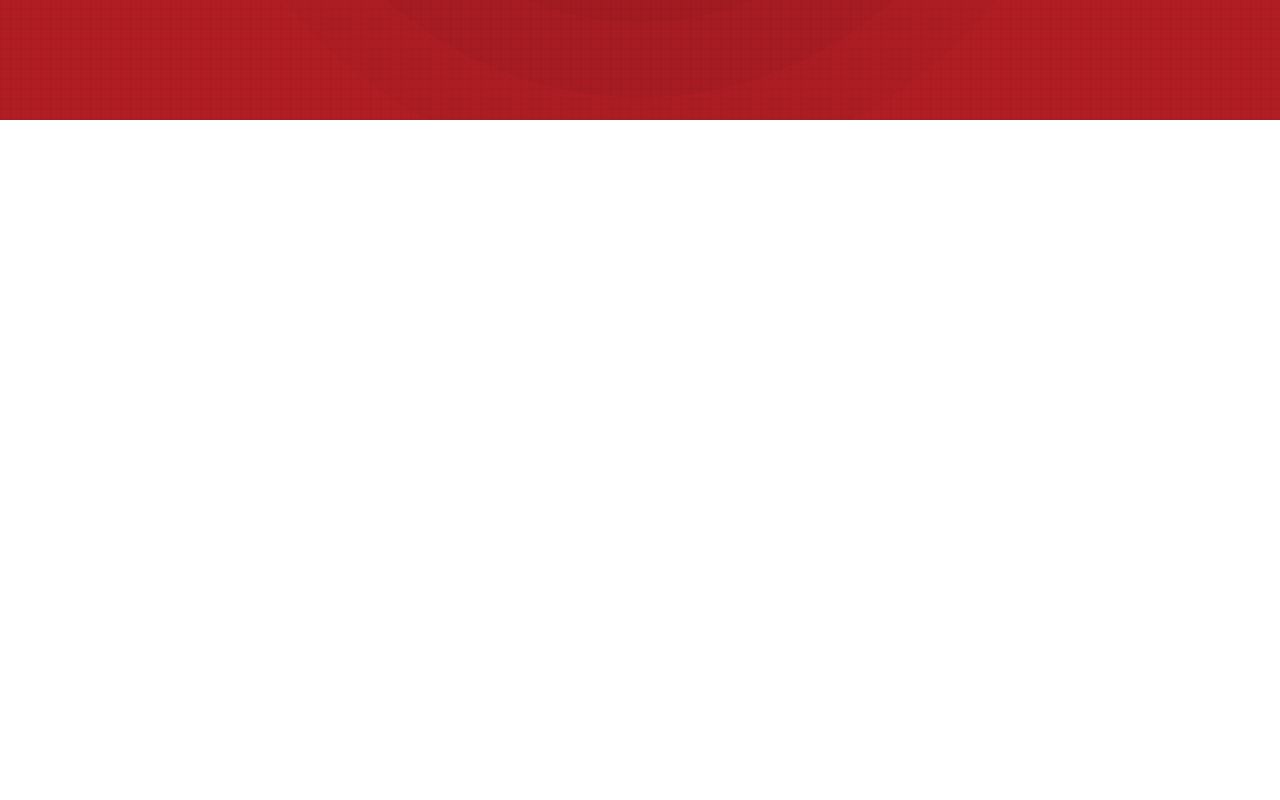
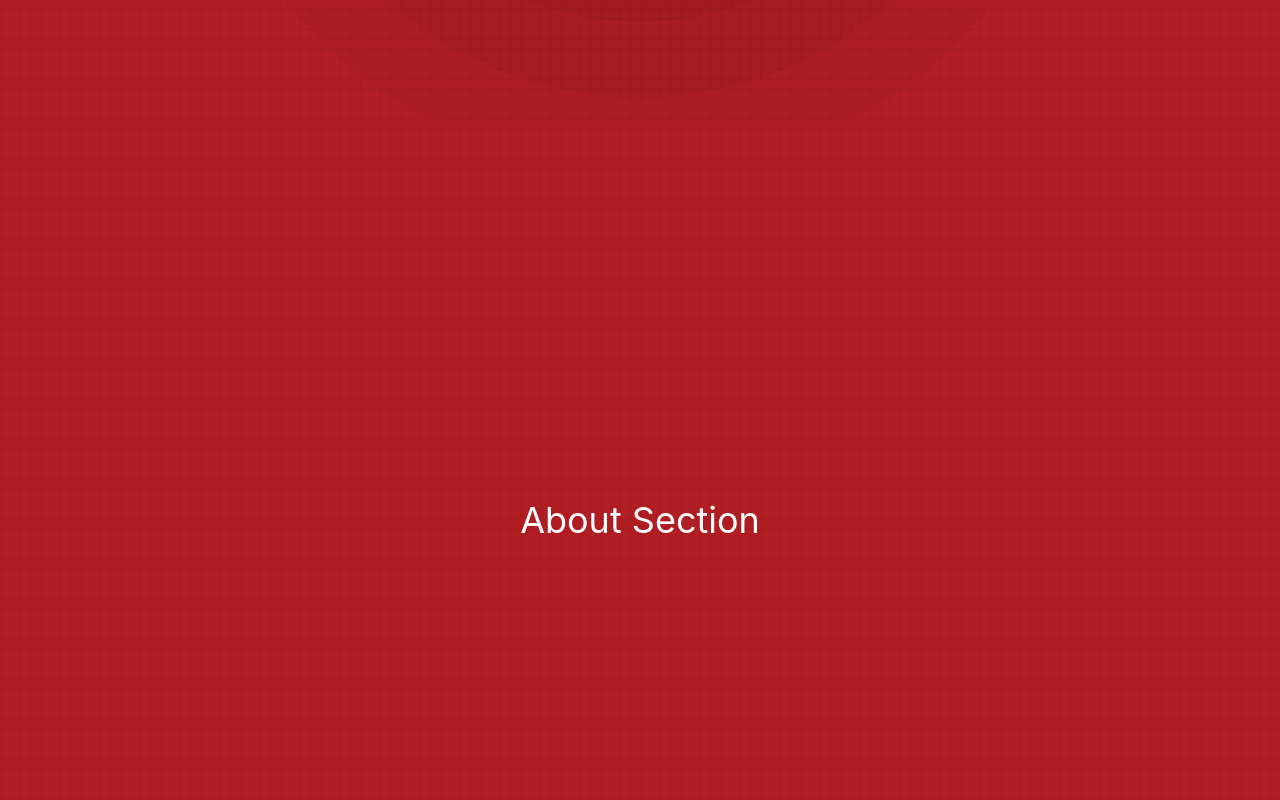
Before and after one commit to Mseavers1/dynamic-algorithm-visualizer, a React (Create React App) app in the folder app/: page / in a window 1280 px wide. Shown: the part 680-1480 px from the top of the page. Before the commit the page ends 800 px from the top, so only its background shows below. Built offline with nearby package versions, Linux system fonts and the light colour scheme.

Commit message:
Added Custom Scrollbar

```diff
--- a/app/src/App.tsx
+++ b/app/src/App.tsx
@@ -1,16 +1,17 @@
-import React from 'react';
 import '@fontsource/roboto';
 import '@fontsource/pacifico';
 import './App.css';
 
 // Main Page -- What is displayed across all pages
 function App() {
+
     return (
-        <div className="bg-wku-red min-h-screen flex flex-col items-center justify-center text-center relative">
+        <div className="bg-wku-red text-center relative">
 
             {/** Grainy Noise Overlay **/}
             <div className="absolute inset-0 bg-grainy-noise bg-grainy-size bg-grainy-position opacity-20 pointer-events-none"></div>
 
+            <div className="min-h-screen flex flex-col items-center justify-center text-center relative">
 
                 {/** Radial Noise Overlay **/}
                 <div className="absolute inset-0 bg-radial-noise opacity-20 pointer-events-none"></div>
@@ -27,7 +28,7 @@ function App() {
                 </p>
 
                 {/** Buttons **/}
-            <div className="select-none flex space-x-4 md:space-x-6 lg:space-x-8 md:text-2xl mb-8">
+                <div className="select-none flex space-x-3 md:space-x-6 lg:space-x-8 md:text-2xl mb-8">
                     <button
                         className="font-roboto bg-transparent text-gray-300 px-6 py-3 rounded-md hover:text-wkuYellow hover:scale-105 transition-all drop-shadow-[3px_3px_2px_rgba(0,0,0,0.5)]">
                         About
@@ -45,6 +46,23 @@ function App() {
                         Credits
                     </button>
                 </div>
+
+            </div>
+
+            {/** About Section **/}
+            <div id="about" className="min-h-screen text-white flex items-center justify-center">
+                <h2 className="text-4xl">About Section</h2>
+            </div>
+
+            {/** How To Use Section **/}
+            <div id="instructions" className="min-h-screen text-white flex items-center justify-center">
+                <h2 className="text-4xl">About Section</h2>
+            </div>
+
+            {/** Credits Section **/}
+            <div id="credits" className="min-h-screen text-white flex items-center justify-center">
+                <h2 className="text-4xl">About Section</h2>
+            </div>
         </div>
     );
 }
--- a/app/src/index.css
+++ b/app/src/index.css
@@ -1,6 +1,31 @@
 @tailwind base;
 @tailwind components;
 @tailwind utilities;
+
+@layer utilities {
+  ::-webkit-scrollbar {
+    width: 12px;
+  }
+
+  ::-webkit-scrollbar-track {
+    background: #b01e24;
+  }
+
+  ::-webkit-scrollbar-thumb {
+    background-color: #f1c40f;
+    border-radius: 6px;
+    border: 3px solid #b01e24;
+  }
+
+  ::-webkit-scrollbar-thumb:hover {
+    background-color: #d4ac0d;
+  }
+
+  html {
+    scrollbar-color: #f1c40f #b01e24;
+    scrollbar-width: thin;
+  }
+}
 
 body {
   margin: 0;
```
Lines whose indentation alone changed are shown as unchanged.
